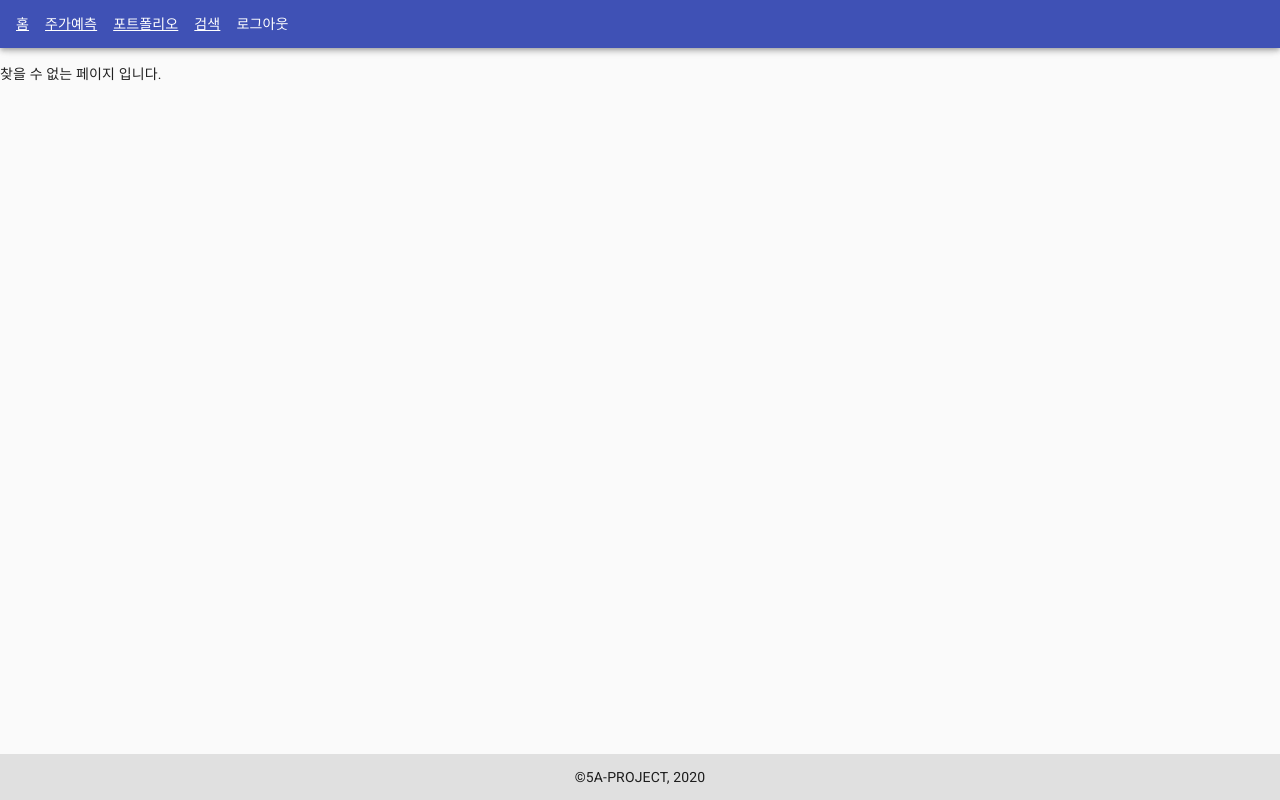
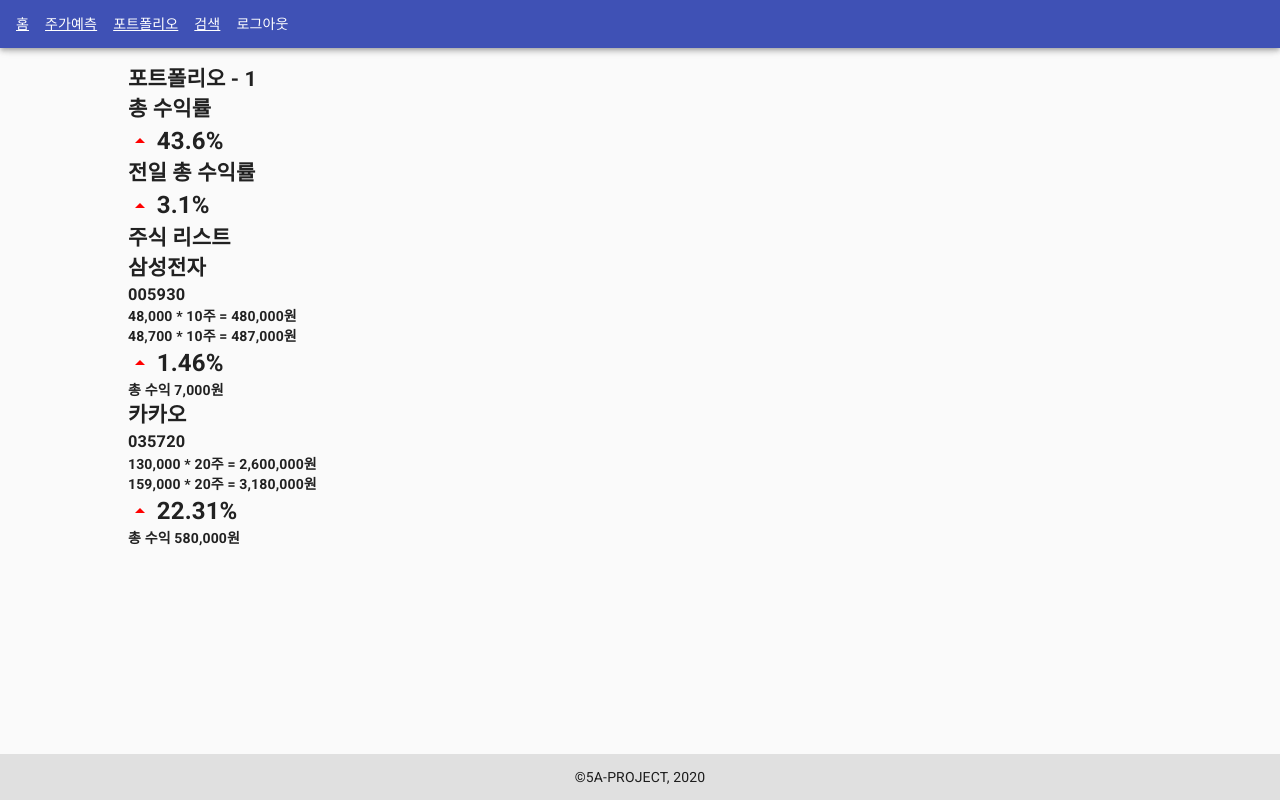
Before and after one commit to 5A-PROJECT/STOCK-GENIE, a React (Create React App) app in the folder frontend/: page /portfolio/1 in a window 1280 px wide. Built offline with nearby package versions, Linux system fonts and the light colour scheme.

Commit message:
[+] 포트폴리오 내 주식 아이템 표시 UI 구성

```diff
--- a/frontend/src/App.js
+++ b/frontend/src/App.js
@@ -13,6 +13,7 @@ import PredictPage from './pages/predict';
 import SearchPage from './pages/search';
 import PortFolioPage from './pages/portfolio';
 import NotFound from './pages/notfound';
+import PortfolioItem from './pages/portfolioItem';
 
 const AppWrppar = styled.div`
   display: flex;
@@ -45,6 +46,7 @@ function App({ authStore }) {
             />
             <Route path="/predict" component={PredictPage} exact />
             <Route path="/portfolio" component={PortFolioPage} exact />
+            <Route path="/portfolio/:id" component={PortfolioItem} />
             <Route path="/search" component={SearchPage} exact />
             <Route path="*" component={NotFound} />
           </Switch>
--- a/frontend/src/pages/portfolio/PortfolioSection/PorfolioListItem/index.js
+++ b/frontend/src/pages/portfolio/PortfolioSection/PorfolioListItem/index.js
@@ -27,7 +27,7 @@ const TagWrapper = styled.div`
 `;
 
 function PortfolioListItem(props) {
-  const { name, profit, date, tags } = props.portfolio;
+  const { name, totalProfit, date, tags } = props.portfolio;
 
   return (
     <PortfolioCard>
@@ -47,11 +47,11 @@ function PortfolioListItem(props) {
         </div>
         <div>
           <h4>총 수익률 </h4>
-          <ReturnRatio ratio={profit.now} />
+          <ReturnRatio ratio={totalProfit.now} />
         </div>
         <div>
           <h4>전일 대비 </h4>
-          <ReturnRatio ratio={profit.prev} />
+          <ReturnRatio ratio={totalProfit.prev} />
         </div>
 
         <div className="date">{date}</div>
--- a/frontend/src/pages/portfolio/PortfolioSection/PortfolioList/index.js
+++ b/frontend/src/pages/portfolio/PortfolioSection/PortfolioList/index.js
@@ -28,7 +28,7 @@ function PortfolioList(props) {
       sampleDatas.push({
         id: i, // 고유 아이디
         name: `포트폴리오 - ${i}`, // 포폴 제목
-        profit: {
+        totalProfit: {
           now: ((Math.random() - 0.5) * 100).toFixed(1), //수익률
           prev: ((Math.random() - 0.5) * 100).toFixed(1), // 전날
         },
--- /dev/null
+++ b/frontend/src/pages/portfolioItem/StockList/StockListItem/index.js
@@ -0,0 +1,43 @@
+import React, { useMemo } from 'react';
+import ReturnRatio from '../../../../molecules/ReturnRatio';
+
+function StockListItem({ stock }) {
+  const { name, count, code, buy_price, current_price } = stock;
+  const totalBuyingPrice = useMemo(() => {
+    return buy_price * count;
+  }, [buy_price, count]);
+  const totalCurrentPrice = useMemo(() => {
+    return current_price * count;
+  }, [current_price, count]);
+
+  const profit = useMemo(() => {
+    return totalCurrentPrice - totalBuyingPrice;
+  }, [totalCurrentPrice, totalBuyingPrice]);
+
+  const getRatio = useMemo(() => {
+    return (((current_price - buy_price) / buy_price) * 100).toFixed(2);
+  }, [current_price, buy_price]);
+
+  return (
+    <div>
+      <div>
+        <h2>{name}</h2>
+        <h3>{code}</h3>
+      </div>
+      <h4>
+        {buy_price.toLocaleString()} * {count}주 ={' '}
+        {totalBuyingPrice.toLocaleString()}원
+      </h4>
+
+      <h4>
+        {current_price.toLocaleString()} * {count}주 ={' '}
+        {totalCurrentPrice.toLocaleString()}원
+      </h4>
+
+      <ReturnRatio ratio={getRatio} />
+      <h4>총 수익 {profit.toLocaleString()}원</h4>
+    </div>
+  );
+}
+
+export default StockListItem;
--- /dev/null
+++ b/frontend/src/pages/portfolioItem/StockList/index.js
@@ -0,0 +1,15 @@
+import React from 'react';
+import StockListItem from './StockListItem';
+
+function StockList({ stocks }) {
+  return (
+    <div>
+      <h2>주식 리스트</h2>
+      {stocks.map((stock) => (
+        <StockListItem key={stock.id} stock={stock} />
+      ))}
+    </div>
+  );
+}
+
+export default StockList;
--- /dev/null
+++ b/frontend/src/pages/portfolioItem/index.js
@@ -0,0 +1,114 @@
+import React, { useState, useEffect } from 'react';
+import styled from 'styled-components';
+import ReturnRatio from '../../molecules/ReturnRatio';
+import StockList from './StockList';
+
+const PortfolioItemPageWrapper = styled.div`
+  max-width: ${({ theme }) => theme.width.page};
+  margin: 0 auto;
+`;
+
+function PortfolioItemPage({ match, history }) {
+  const { id } = match.params;
+  const [portfolio, setPortfolio] = useState(null);
+
+  useEffect(() => {
+    // TODO : API 요청해서 해당 포폴 가져오기
+    if (sample_portfolio[id]) {
+      setPortfolio(sample_portfolio[id]);
+    } else {
+      // 없으면 홈으로 리다이렉트
+      history.push('/');
+    }
+  }, [id, history]);
+
+  return (
+    <PortfolioItemPageWrapper>
+      {portfolio && (
+        <>
+          <h1>{portfolio.name}</h1>
+          {/* 종목들이 있을때만 보이도록 */}
+          {portfolio.stocks.length > 0 ? (
+            <>
+              <h2>총 수익률 </h2>
+              <ReturnRatio ratio={portfolio.totalProfit.now} />
+              <h2>전일 총 수익률 </h2>
+              <ReturnRatio ratio={portfolio.totalProfit.prev} />
+              <StockList stocks={portfolio.stocks} />
+            </>
+          ) : (
+            <h2>포트폴리오에 종목을 추가해주세요!</h2>
+          )}
+        </>
+      )}
+    </PortfolioItemPageWrapper>
+  );
+}
+
+const now = new Date();
+const sample_portfolio = [
+  {},
+  {
+    id: 1, // 고유 아이디
+    name: `포트폴리오 - 1`, // 포폴 제목
+    totalProfit: {
+      now: ((Math.random() - 0.5) * 100).toFixed(1), //수익률
+      prev: ((Math.random() - 0.5) * 100).toFixed(1), // 전날
+    },
+    tags: [
+      {
+        id: 1,
+        tag: '챌린지!',
+      },
+      {
+        id: 2,
+        tag: '#삼성전자',
+      },
+      {
+        id: 3,
+        tag: '카카오',
+      },
+    ],
+    date: `${now.getMonth()}월 ${now.getDate()}일, ${now.getFullYear()}`,
+    stocks: [
+      {
+        id: 1,
+        name: '삼성전자',
+        count: 10,
+        code: '005930',
+        buy_price: 48000,
+        current_price: 48700,
+      },
+      {
+        id: 2,
+        name: '카카오',
+        count: 20,
+        code: '035720',
+        buy_price: 130000,
+        current_price: 159000,
+      },
+    ],
+  },
+  {
+    id: 2, // 고유 아이디
+    name: `포트폴리오 - 2`, // 포폴 제목
+    totalProfit: {
+      now: ((Math.random() - 0.5) * 100).toFixed(1), //수익률
+      prev: ((Math.random() - 0.5) * 100).toFixed(1), // 전날
+    },
+    tags: [
+      {
+        id: 1,
+        tag: '챌린지!',
+      },
+      {
+        id: 2,
+        tag: '#우량주',
+      },
+    ],
+    date: `${now.getMonth()}월 ${now.getDate()}일, ${now.getFullYear()}`,
+    stocks: [],
+  },
+];
+
+export default PortfolioItemPage;
```
